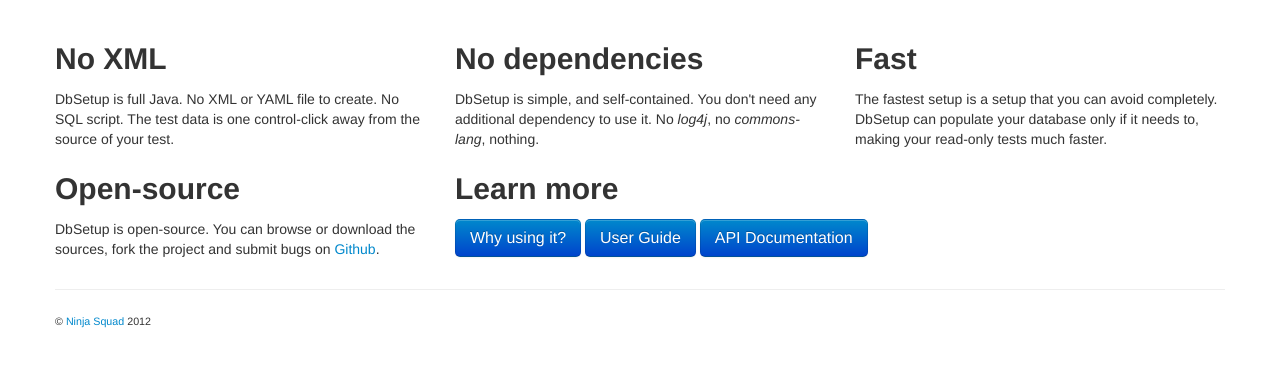
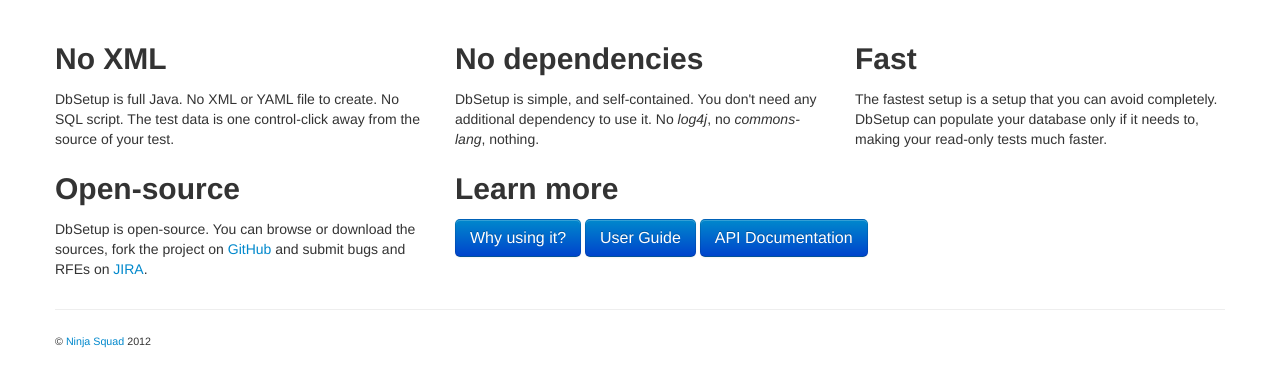
Before and after one commit to Ninja-Squad/DbSetup, a plain HTML site: page index.html in a window 1280 px wide. Shown: the part 323-710 px from the top of the page. Drawn offline with Linux system fonts and the light colour scheme.

Commit message:
We now use JIRA to track bugs.

```diff
--- a/index.html
+++ b/index.html
@@ -62,7 +62,8 @@
                 <div class="span4">
                     <h2>Open-source</h2>
                     <p>DbSetup is open-source. You can browse or download the sources, fork the
-                       project and submit bugs on <a href="https://github.com/Ninja-Squad/DbSetup">Github</a>.</p>
+                       project on <a href="https://github.com/Ninja-Squad/DbSetup">GitHub</a> and submit
+                       bugs and RFEs on <a href="https://ninjasquad.atlassian.net">JIRA</a>.</p>
                 </div>
                 <div class="span8">
                     <h2>Learn more</h2>
```
